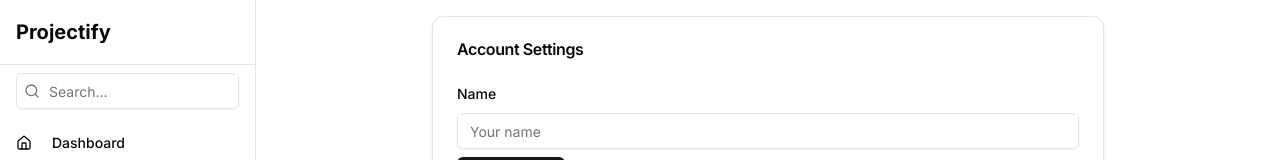
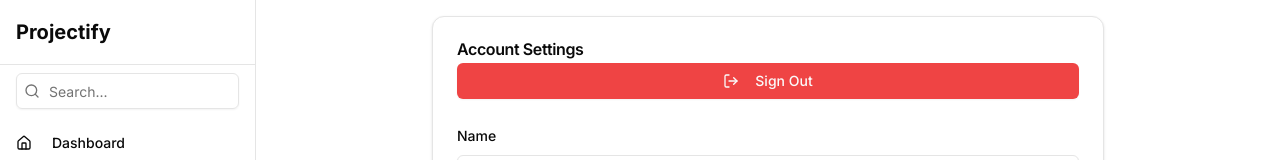
Before and after one commit to syedhamzasiff/proj-management, a Next.js app: page /u/settings in a window 1280 px wide. Shown: the top 160 px of the page. Built offline with nearby package versions, Linux system fonts and the light colour scheme; no server answers.

Commit message:
add signout

```diff
--- a/src/app/u/settings/page.tsx
+++ b/src/app/u/settings/page.tsx
@@ -9,7 +9,8 @@
 import { Avatar, AvatarFallback, AvatarImage } from '@/components/ui/avatar'
 import { Label } from '@/components/ui/label'
 import { useToast } from '@/components/hooks/use-toast'
-import { Upload, Loader2 } from 'lucide-react'
+import { Upload, Loader2, LogOut } from 'lucide-react'
+import { deleteSession } from '@/lib/auth'
 
 export default function ProfileSettings() {
   const [name, setName] = useState('')
@@ -96,10 +97,31 @@
     }
   }
 
+  const handleLogout = async () => {
+    try {
+      await deleteSession()
+      toast({
+        title: "Success",
+        description: "You have been logged out successfully",
+      })
+      router.push('/auth/login')
+    } catch (error) {
+      toast({
+        title: "Error",
+        description: "Failed to log out. Please try again.",
+        variant: "destructive",
+      })
+    }
+  }
+
   return (
     <Card className="w-full max-w-2xl mx-auto">
       <CardHeader>
         <CardTitle>Account Settings</CardTitle>
+        <Button variant="destructive" onClick={handleLogout}>
+          <LogOut className="mr-2 h-4 w-4" />
+          Sign Out
+        </Button>
       </CardHeader>
       <CardContent className="space-y-6">
         <div className="space-y-2">
--- a/src/lib/auth.ts
+++ b/src/lib/auth.ts
@@ -101,10 +101,6 @@
   };
 }
 
-export async function logout() {
-  deleteSession();
-}
-
 export async function encrypt(payload: SessionPayload) {
   return new SignJWT(payload)
     .setProtectedHeader({ alg: 'HS256' })
@@ -157,8 +153,6 @@
   return { isAuth: true, userId };
 }
 
-
-
 export async function updateSession() {
   const session = (await cookies()).get('session')?.value;
   const payload = await decrypt(session);
@@ -179,5 +173,5 @@
 
 export async function deleteSession() {
   (await cookies()).delete('session');
-  redirect('/login');
+  redirect('/auth/login');
 }
```
Also changed, not shown: src/middleware.ts (+7 -9 lines).
